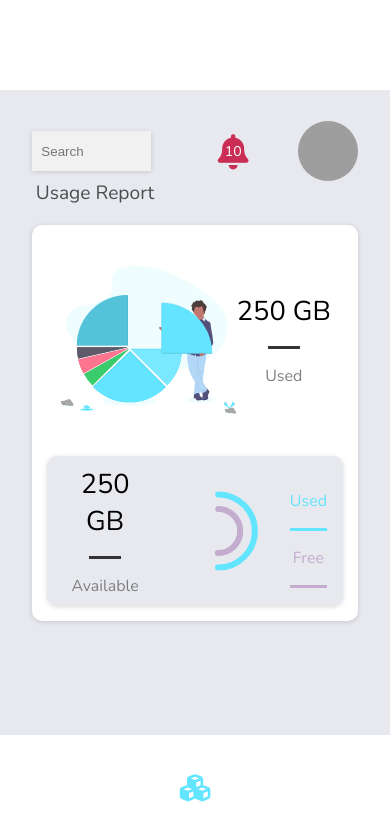
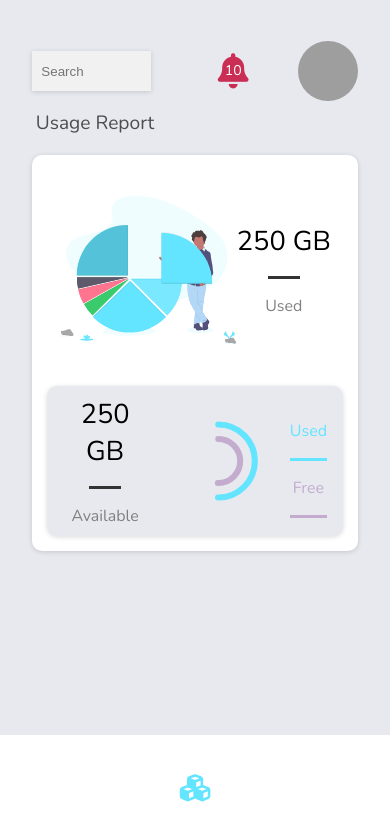
Before and after one commit to ItsJustMeChris/nuv.app, an Angular app: page /panel in a window 390 px wide. Shown: the top 840 px of the page. Built offline with nearby package versions, Linux system fonts and the light colour scheme; grey boxes are pictures that could not be loaded.

Commit message:
Fix sidebar mobile location/spacing on main panel content

```diff
--- a/src/app/dashboard/panel/panel.component.css
+++ b/src/app/dashboard/panel/panel.component.css
@@ -24,5 +24,6 @@
     border-top-left-radius: unset;
     box-shadow: unset;
     border-bottom-left-radius: unset;
+    height: 100vh;
   }
 }
--- a/src/app/dashboard/sidebar/sidebar.component.css
+++ b/src/app/dashboard/sidebar/sidebar.component.css
@@ -41,6 +41,8 @@ main {
     flex-direction: row;
     max-width: unset;
     min-width: unset;
+    position: fixed;
+    width: 100vw;
   }
   header {
     display: none;
```
